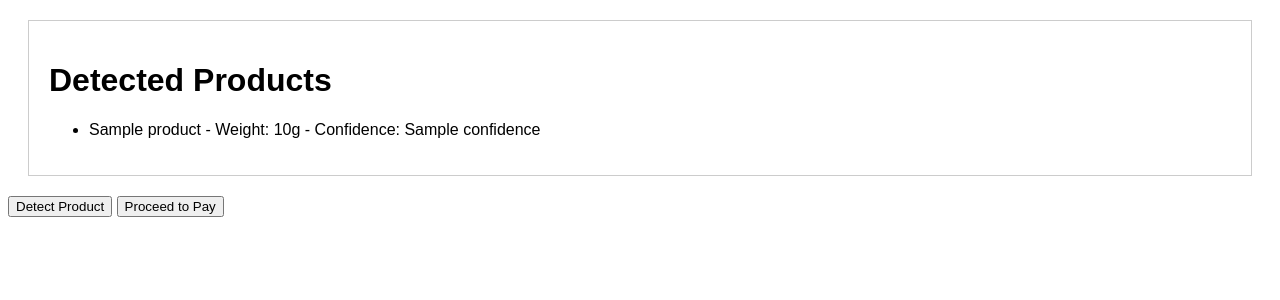
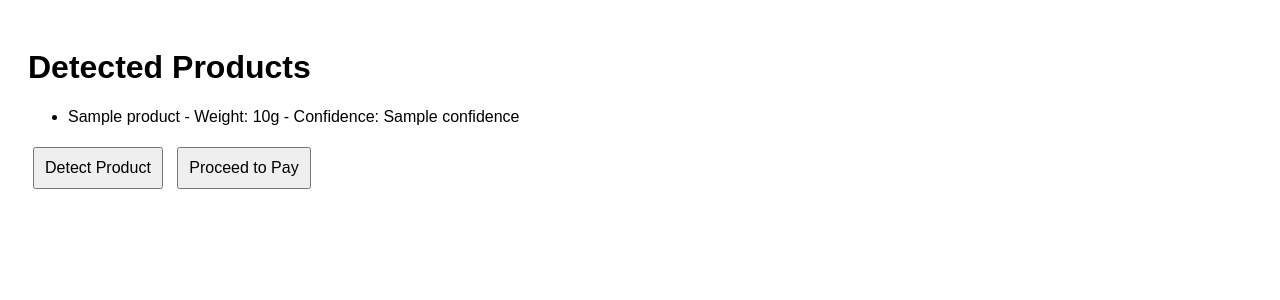
Before and after one commit to Swarajkc/self-checkout, a Flask app: template templates/index.html in a window 1280 px wide. Shown: the top 300 px of the page. Run offline with Flask 2, Linux system fonts and the light colour scheme; the template is opened without the code that fills it: most values are stand-ins (such as "Sample title", 1, 10 or a date in 2020).

Commit message:
Update style.css

```diff
--- a/static/css/style.css
+++ b/static/css/style.css
@@ -1,18 +1,23 @@
 body {
     font-family: Arial, sans-serif;
+    padding: 20px;
 }
-#product-list {
-    margin: 20px;
-    padding: 20px;
-    border: 1px solid #ccc;
+
+.container {
+    width: 800px;
+    margin: auto;
 }
-#detection-result {
-    margin-top: 20px;
-    color: green;
+
+button {
+    margin: 5px;
+    padding: 10px;
     font-size: 16px;
 }
-#total-price {
+
+#detected-products {
     margin-top: 20px;
-    color: blue;
-    font-size: 18px;
 }
+
+div {
+    margin-bottom: 10px;
+}
```
